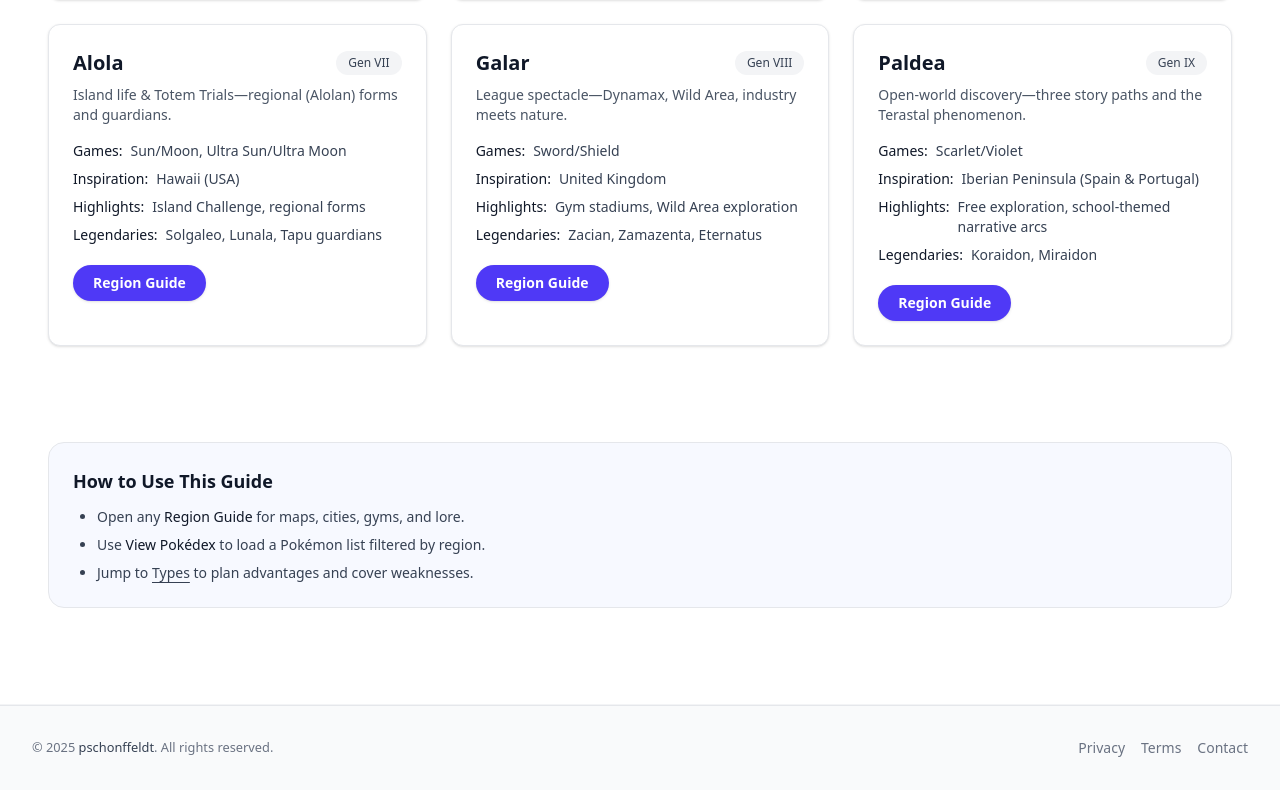
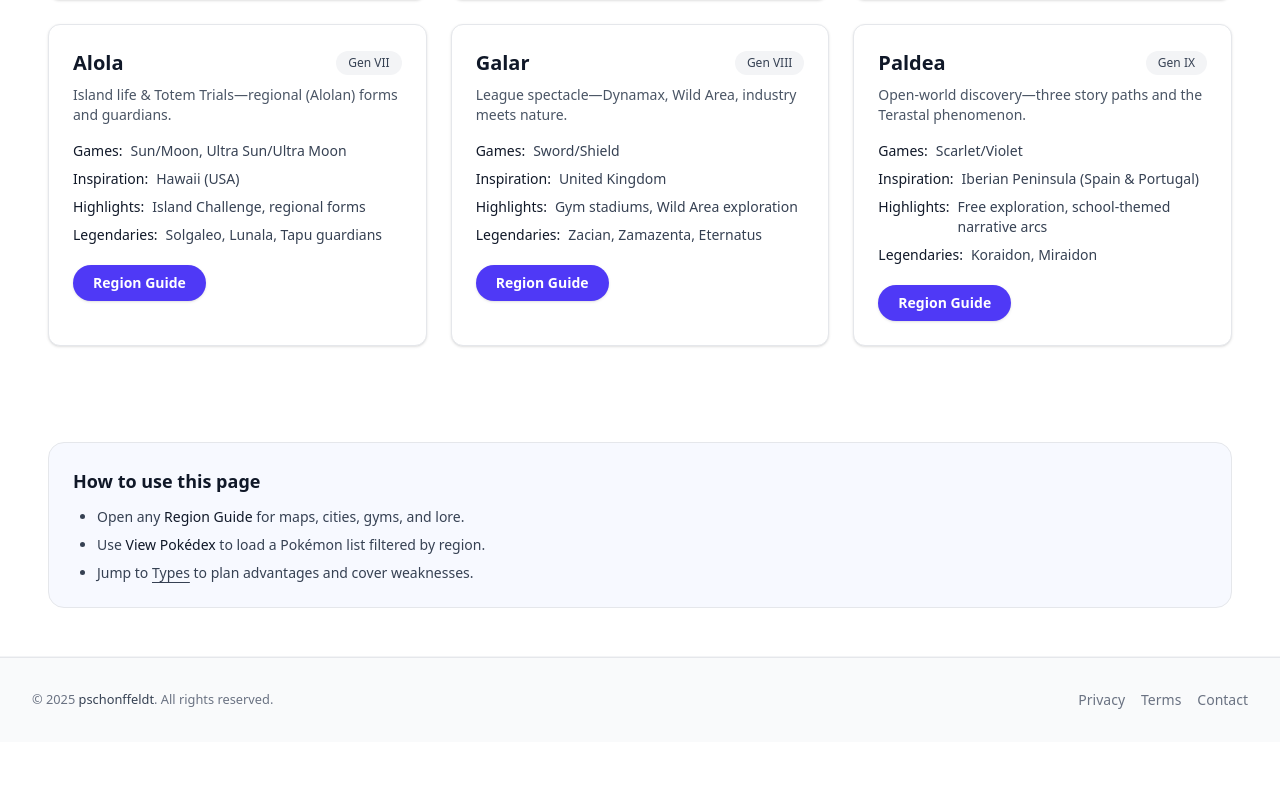
Before and after one commit to pschonffeldt/pokedex-2, a Next.js app: page /learn/pokemon-regions in a window 1280 px wide. Shown: the part 1231-2021 px from the top of the page. After the commit the page ends 1973 px from the top, so only its background shows below. Built offline with nearby package versions, Linux system fonts and the light colour scheme.

Commit message:
Implement infobox on generations page

```diff
--- a/src/app/learn/pokemon-regions/page.tsx
+++ b/src/app/learn/pokemon-regions/page.tsx
@@ -2,6 +2,7 @@
 'use client';
 
 import HeroSection from '@/components/hero';
+import InfoBox from '@/components/info-box';
 import Link from 'next/link';
 
 // Content types
@@ -230,30 +231,28 @@ export default function PokemonRegions() {
           ))}
         </div>
       </section>
+      {/* Info box container */}
 
-      {/* How to Use */}
-      <section className="mx-auto max-w-7xl px-6 py-12 sm:px-8 lg:px-12 border-b border-gray-100">
-        <div className="mb-12 rounded-2xl border border-gray-200 bg-indigo-50/50 p-6">
-          <h3 className="text-lg font-semibold text-gray-900">How to Use This Guide</h3>
-          <ul className="mt-3 list-disc pl-6 text-sm text-gray-700 space-y-2">
-            <li>
+      <InfoBox
+        title="How to use this page"
+        items={[
+          <>
             Open any <span className="font-medium text-gray-900">Region Guide</span> for maps,
             cities, gyms, and lore.
-            </li>
-            <li>
+          </>,
+          <>
             Use <span className="font-medium text-gray-900">View Pokédex</span> to load a Pokémon
             list filtered by region.
-            </li>
-            <li>
+          </>,
+          <>
             Jump to{' '}
             <Link href="/types" className="underline underline-offset-4 hover:no-underline">
               Types
             </Link>{' '}
             to plan advantages and cover weaknesses.
-            </li>
-          </ul>
-        </div>
-      </section>
+          </>,
+        ]}
+      />
     </main>
   );
 }
```
Lines whose indentation alone changed are shown as unchanged.
